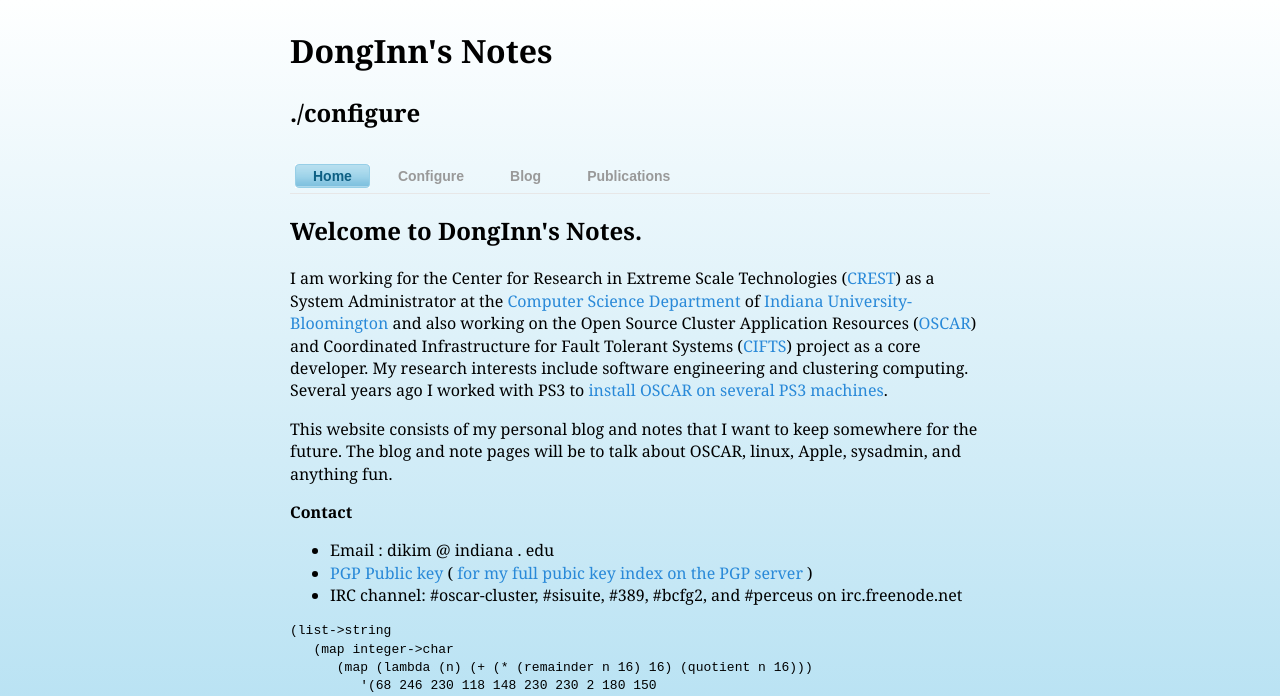
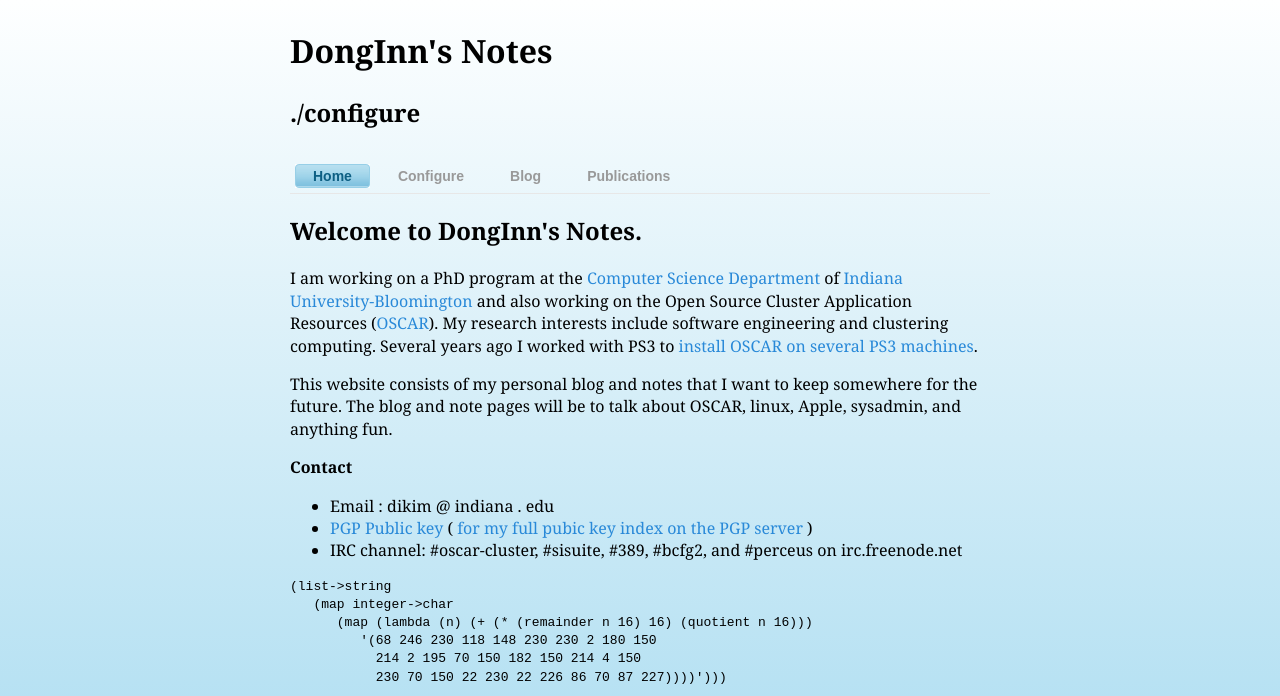
Before and after one commit to dikim33/dikim33.github.io, a Jekyll site: the page built from index.html, in a window 1280 px wide. Shown: the top 696 px of the page. Built offline with Jekyll 4.4.1, drawn with Linux system fonts in a browser that asks for light colours.

Commit message:
Update my profile

```diff
--- a/index.html
+++ b/index.html
@@ -4,15 +4,12 @@ layout: default
 
 <h1>Welcome to DongInn's Notes.</h1>
 
-<p>I am working for the Center for Research in Extreme Scale Technologies (<a
-    href="http://www.crest.iu.edu/">CREST</a>) as a System Administrator at the
+<p>I am working on a PhD program at the
   <a href="http://www.cs.indiana.edu/">Computer Science Department</a> of <a
   href="http://www.iub.edu/">Indiana University-Bloomington</a> and also
 working on the Open Source
 Cluster Application Resources (<a
-href="http://oscar.openclustergroup.org/">OSCAR</a>) and Coordinated Infrastructure for Fault Tolerant Systems (<a
-href="http://www.mcs.anl.gov/research/cifts/">CIFTS</a>) project as a core
-developer. My research interests include software engineering and clustering
+href="http://oscar.openclustergroup.org/">OSCAR</a>). My research interests include software engineering and clustering
 computing. Several years ago I worked with PS3 to <a href="/linux/2008/04/29/install_oscar_on_ps3">install OSCAR on several PS3
   machines</a>.</p>
 
```
